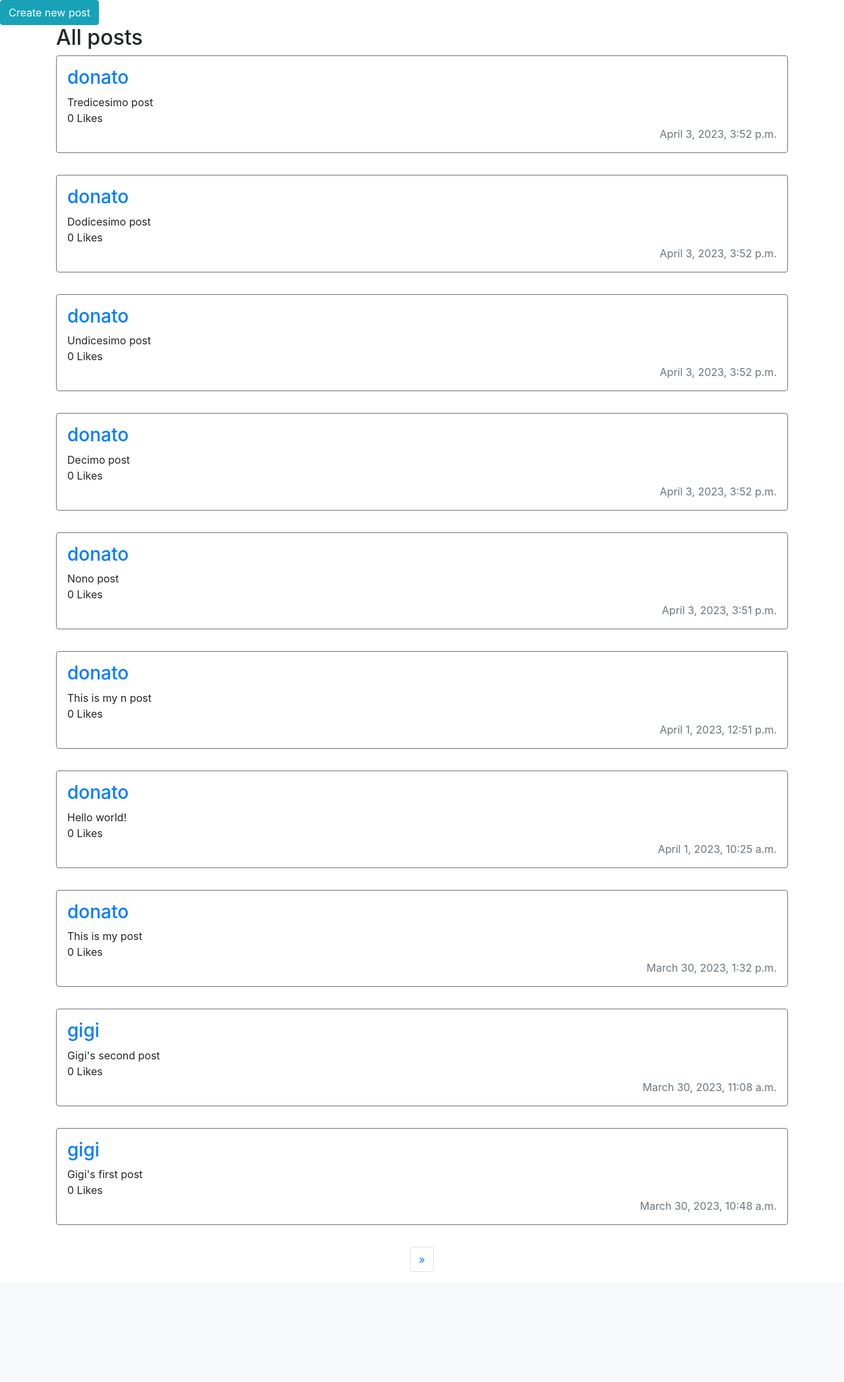
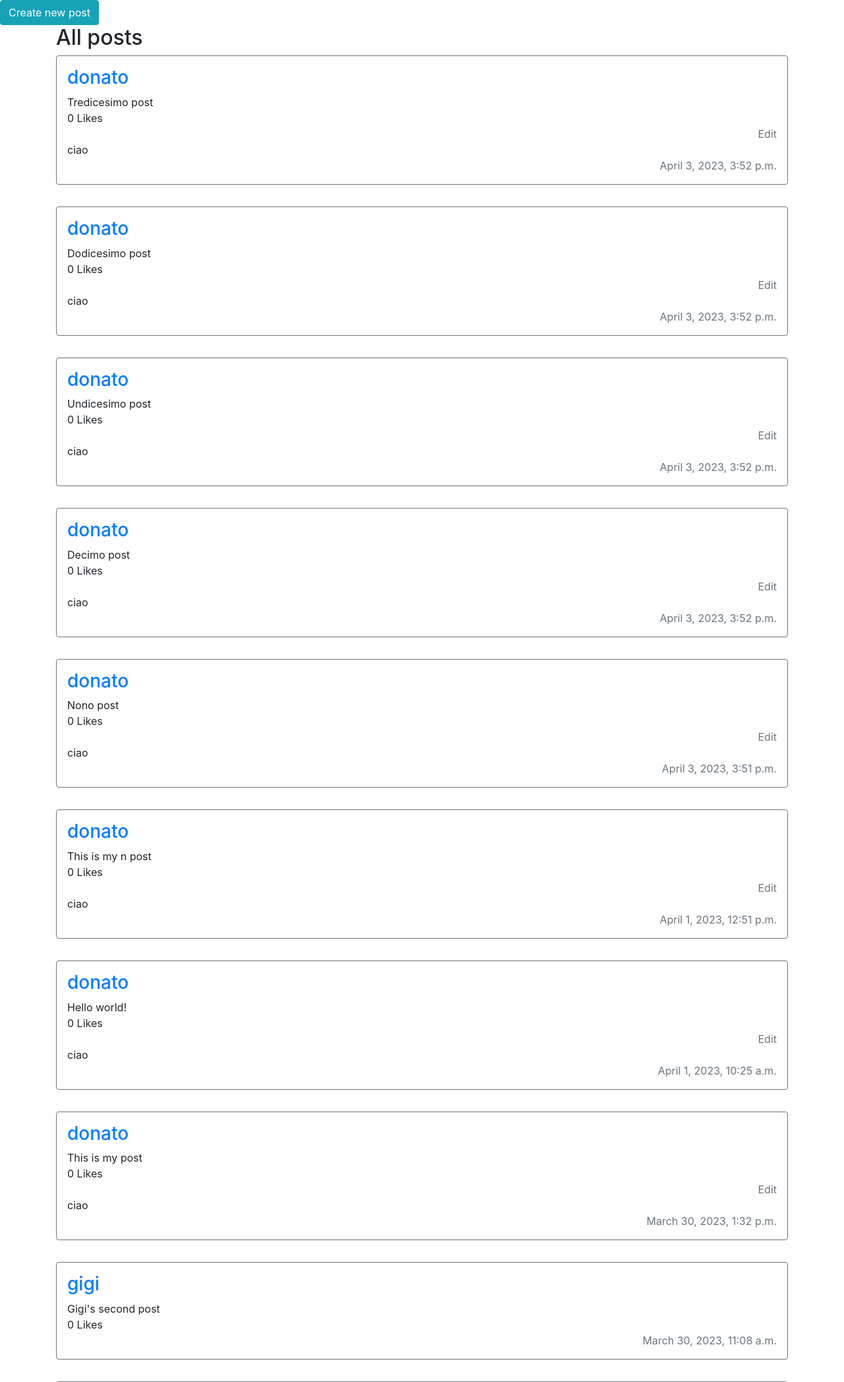
Before and after one commit to donato-casiello/network, a Django app: page / in a window 1280 px wide. Shown: the part 56-2151 px from the top of the page at 66% size. Before the commit the page ends 1984 px from the top, so only its background shows below. Run offline with Django 3.2, Linux system fonts and the light colour scheme; a user stored in the database is signed in; data comes from the database, SQL or seed files in the repository; both versions use the stored data as it was after the commit; some libraries are stand-ins or nearby versions.

Commit message:
Commit before checkout to edit

```diff
--- a/network/templates/network/index.html
+++ b/network/templates/network/index.html
@@ -24,6 +24,10 @@
                 <h3><a href="{% url 'profile' post.user_id %}">{{ post.user_id }}</a></h3>
                 <span>{{ post.content }}</span>
                 <span>{{ post.n_likes}} Likes</span>
+                {% if user.id == post.user_id.id %}
+                    <span class="text-right text-muted">Edit</span>
+                    ciao
+                {% endif %}
                 <span class="text-right text-muted">{{ post.datetime }}</span>
             </div>
             <hr>
```
Also changed, not shown: db.sqlite3.
